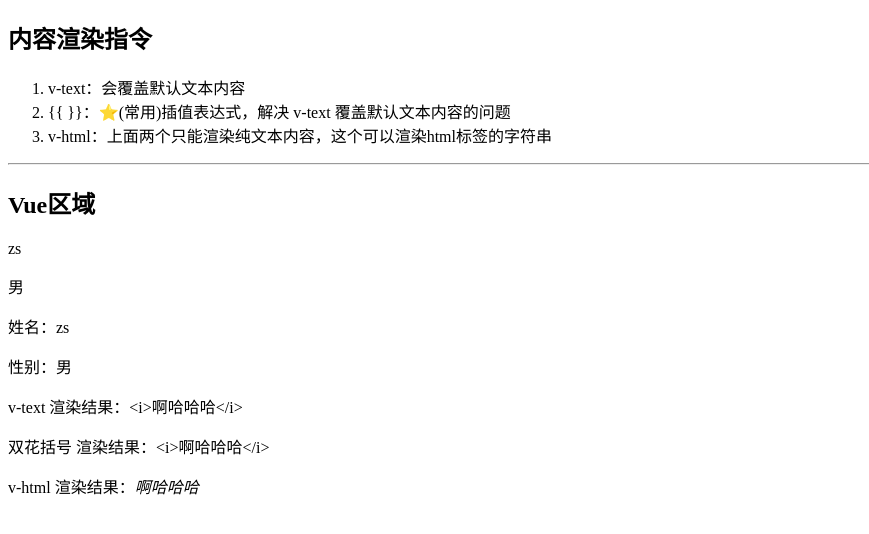
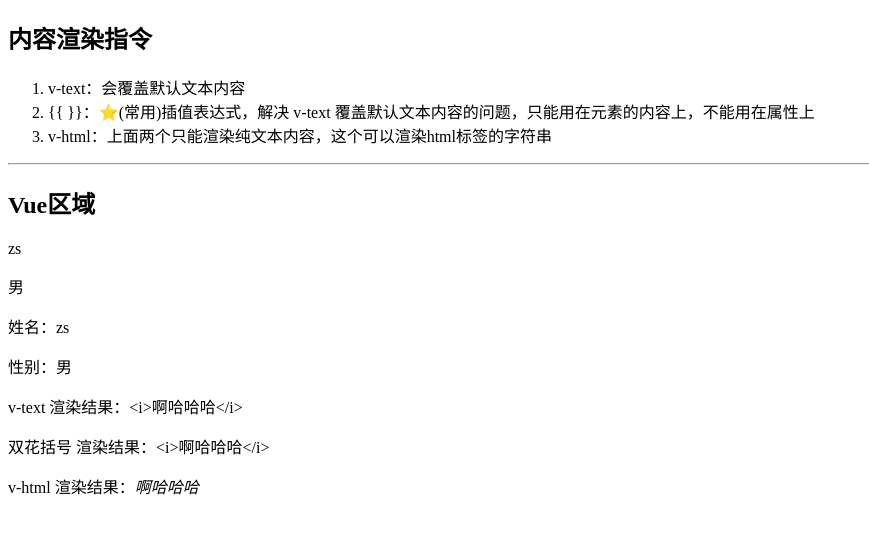
Before and after one commit to biuaxia/BV1zq4y1p7ga, a plain HTML site: page day02/02.内容渲染指令.html in a window 1280 px wide. Shown: the whole page, without its empty margins (0-869 px from the left). Drawn offline with Linux system fonts and the light colour scheme.

Commit message:
增加 `{{ }}` 使用的注意事项

```diff
--- a/day02/02.内容渲染指令.html
+++ b/day02/02.内容渲染指令.html
@@ -13,7 +13,7 @@
         <h2>内容渲染指令</h2>
         <ol>
             <li>v-text：会覆盖默认文本内容</li>
-            <li>{{ }}：⭐(常用)插值表达式，解决 v-text 覆盖默认文本内容的问题</li>
+            <li>{{ }}：⭐(常用)插值表达式，解决 v-text 覆盖默认文本内容的问题，只能用在元素的内容上，不能用在属性上</li>
             <li>v-html：上面两个只能渲染纯文本内容，这个可以渲染html标签的字符串</li>
         </ol>
     </div>
```
